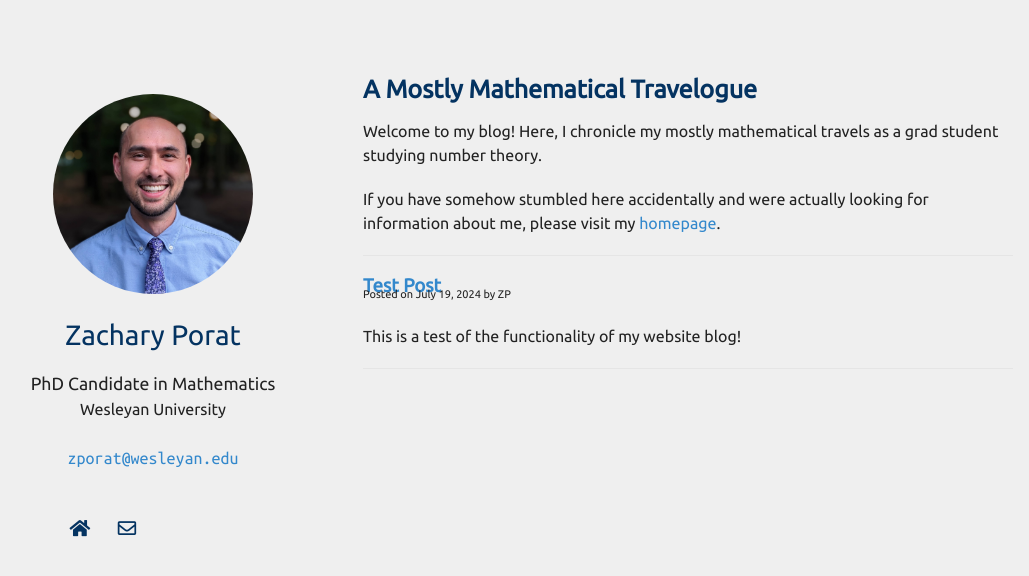
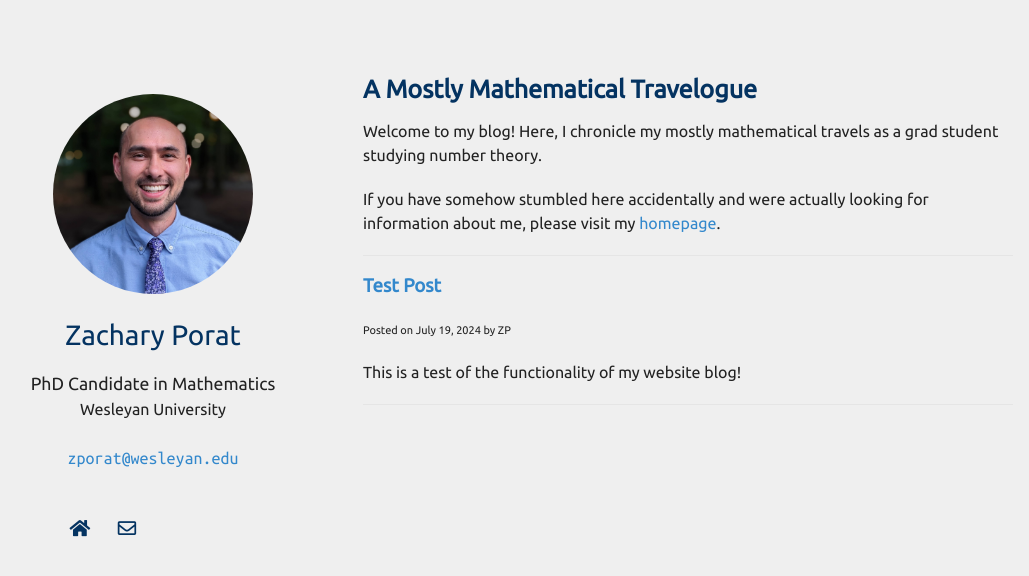
Before and after one commit to zporat/zporat.github.io, a Jekyll site: the page built from blog.md, in a window 1280 px wide. Shown: the top 576 px of the page, without its empty margins (102-1131 px from the left). Built offline with Jekyll 4.4.1, drawn with Linux system fonts in a browser that asks for light colours; nearby versions of some CDN libraries; a style sheet for code colours, icons or effects is not loaded; our own code applies the rules of GitHub Pages for plain Markdown files.

Commit message:
blog test 14

```diff
--- a/_layouts/post.html
+++ b/_layouts/post.html
@@ -2,7 +2,7 @@
 <html lang="{{ site.lang | default: "en-US" }}">
 
   <head>
-    <title>{{ site.title }} | {{ site.title }}</title>
+    <title>{{ title }} | {{ site.title }}</title>
 
     <meta charset="UTF-8">
     <meta http-equiv="X-UA-Compatible" content="IE=edge">
@@ -88,7 +88,7 @@
       </header>
       <section>
 
-        {{ post.content }}
+        {{ content }}
 
       <br>
 
--- a/_sass/minimal-light-no-dark-mode.scss
+++ b/_sass/minimal-light-no-dark-mode.scss
@@ -186,7 +186,6 @@ h3 {
   font-weight: 600;
   color:#043361;
   margin:0 0 20px;
-  margin-bottom:-1rem;
 }
 
 h4, h5, h6 {
--- a/_sass/minimal-light.scss
+++ b/_sass/minimal-light.scss
@@ -232,7 +232,6 @@ h3 {
   font-weight: 600;
   color:#043361;
   margin:0 0 20px;
-  margin-bottom:-1rem;
 }
 
 h4, h5, h6 {
--- a/blog.md
+++ b/blog.md
@@ -13,6 +13,13 @@ If you have somehow stumbled here accidentally and were actually looking for inf
 
 {% for post in site.posts %}
 
+<style>
+    h3 + p {
+       margin: 0;
+       padding: 0;
+    }
+</style>
+
 <h3><a href="{{ post.url }}">{{ post.title }}</a></h3>
 <p><small> Posted on {{ post.pubDate }} by {{ post.short_author }} </small></p>
 <p> {{ post.content }} </p>
```
